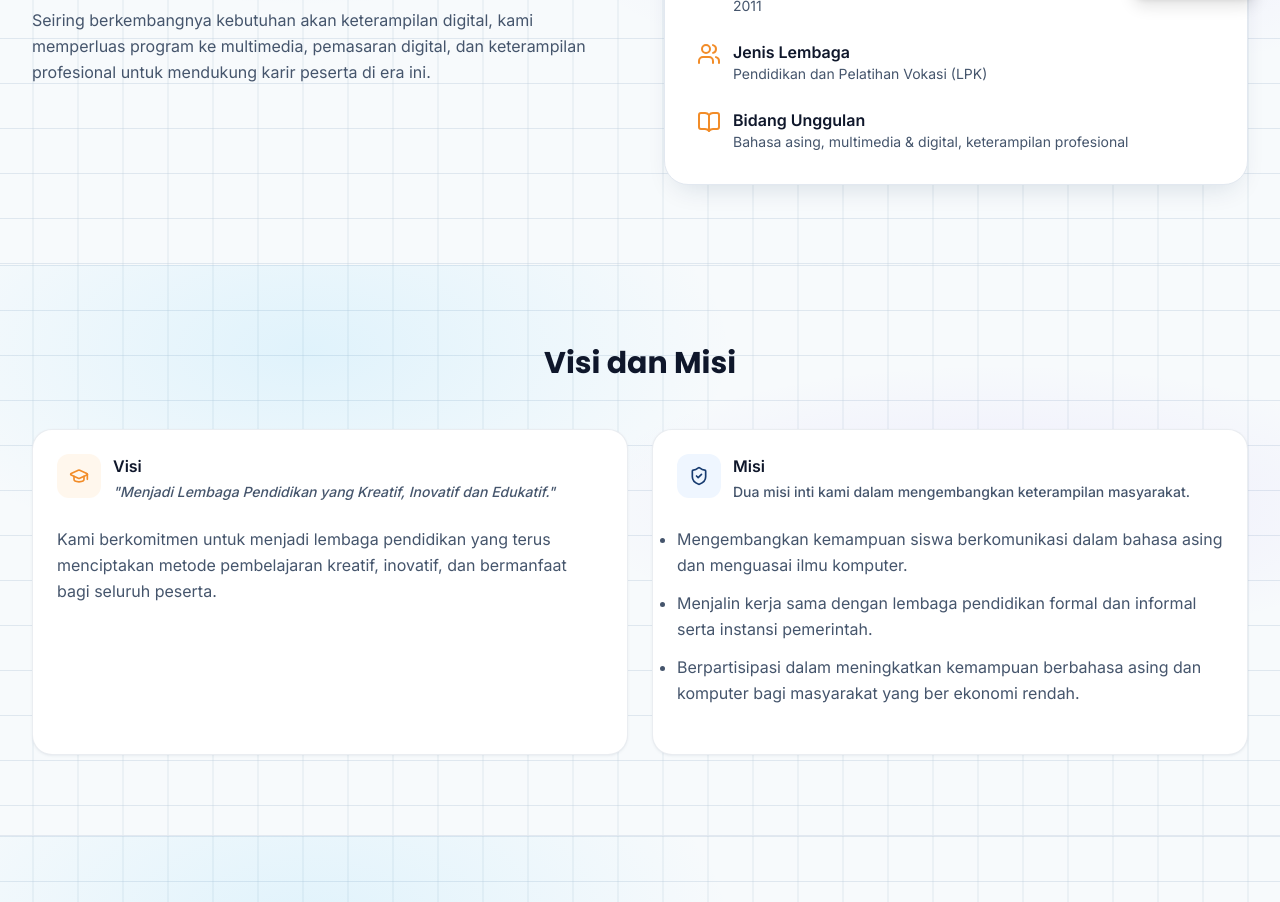
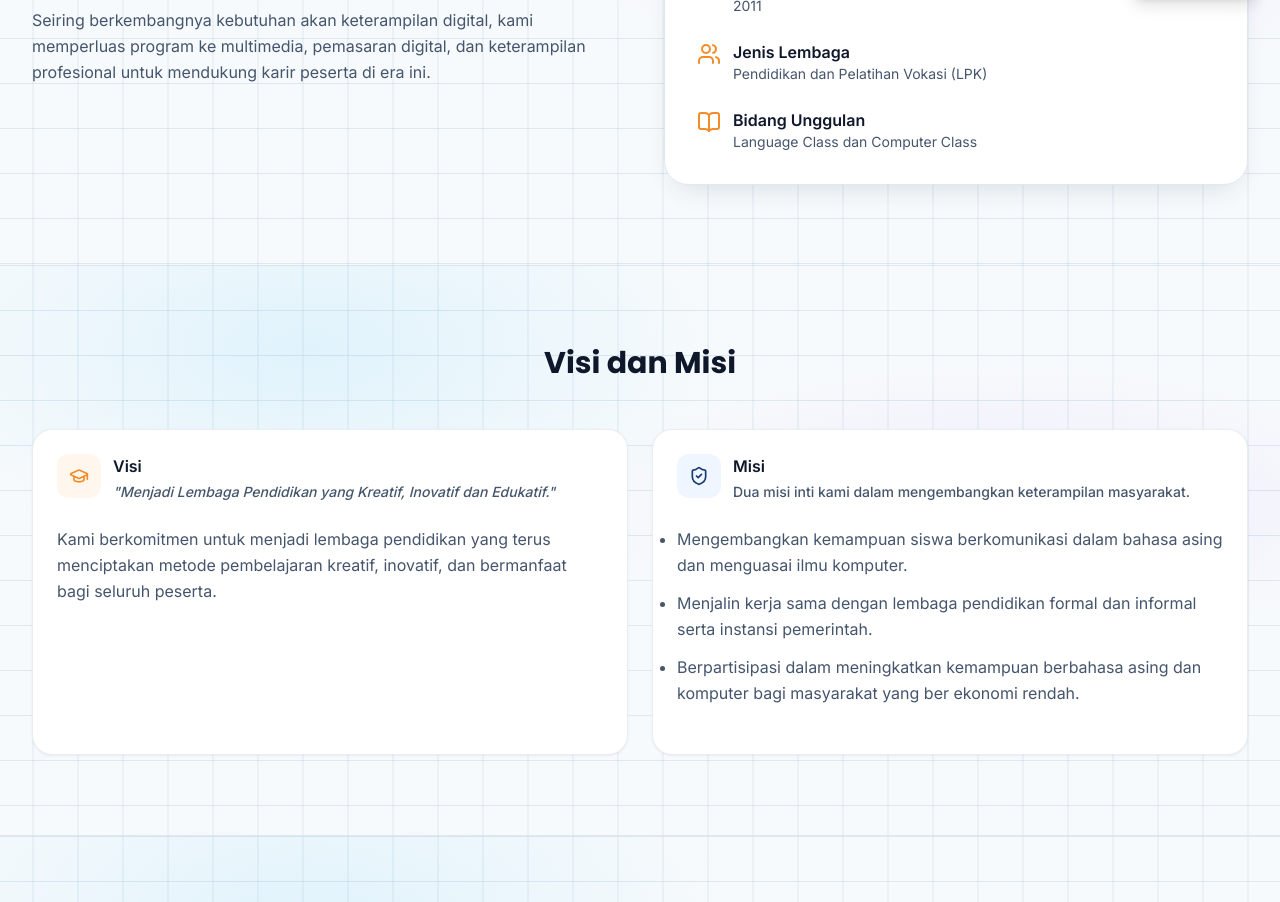
Before and after one commit to hemsinstitute-pdg11/hemsinstitute-v2, a Next.js app: page /about in a window 1280 px wide. Shown: the part 780-1682 px from the top of the page. Built offline with nearby package versions, Linux system fonts and the light colour scheme; no server answers.

Commit message:
Update about page to the new two-class program structure

```diff
--- a/src/app/about/page.tsx
+++ b/src/app/about/page.tsx
@@ -85,7 +85,7 @@ export default function AboutPage() {
                 <div>
                   <p className="font-semibold text-slate-900">Bidang Unggulan</p>
                   <p className="text-sm text-slate-600">
-                    Bahasa asing, multimedia &amp; digital, keterampilan profesional
+                    Language Class dan Computer Class
                   </p>
                 </div>
               </div>
```
